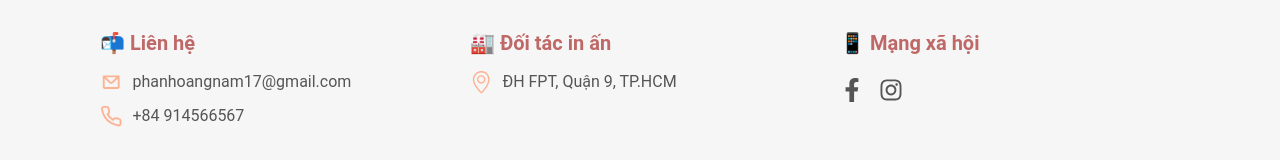
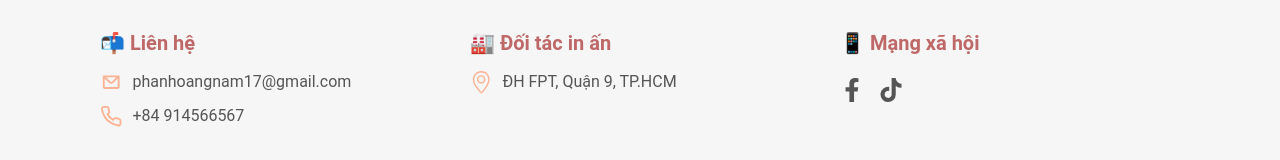
Before and after one commit to The-nin/EXE201, a React (Vite) app: page / in a window 1280 px wide. Shown: the part 1850-2010 px from the top of the page. Built offline with nearby package versions, Linux system fonts and the light colour scheme.

Commit message:
Change social media link

```diff
--- a/src/components/Footer/Footer.jsx
+++ b/src/components/Footer/Footer.jsx
@@ -40,8 +40,12 @@ function Footer() {
             >
               <FaFacebookF />
             </a>{" "}
-            <a href="https://instagram.com" target="_blank" rel="noreferrer">
-              <FaInstagram />
+            <a
+              href="https://www.tiktok.com/@icot510?_t=ZS-8yEJY7JF1kH&_r=1"
+              target="_blank"
+              rel="noreferrer"
+            >
+              <FaTiktok />
             </a>
           </div>
         </div>
```
